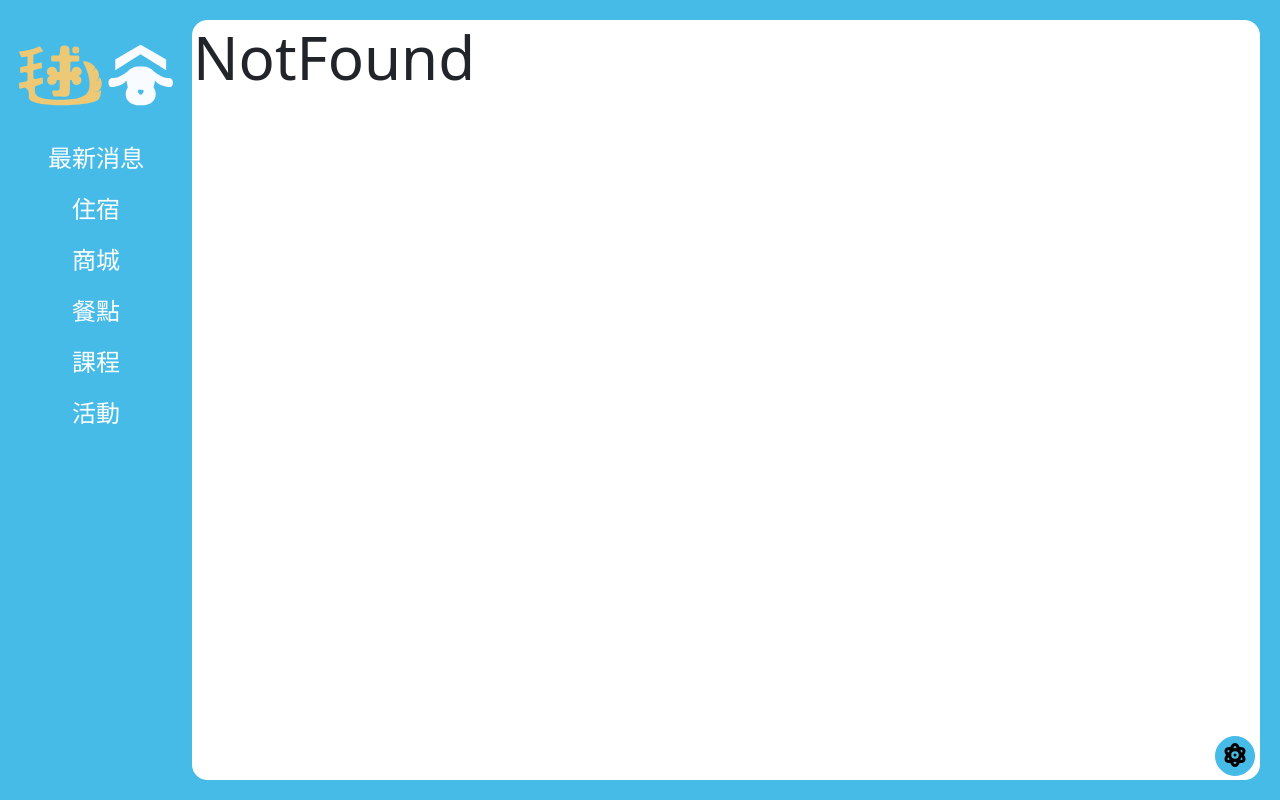
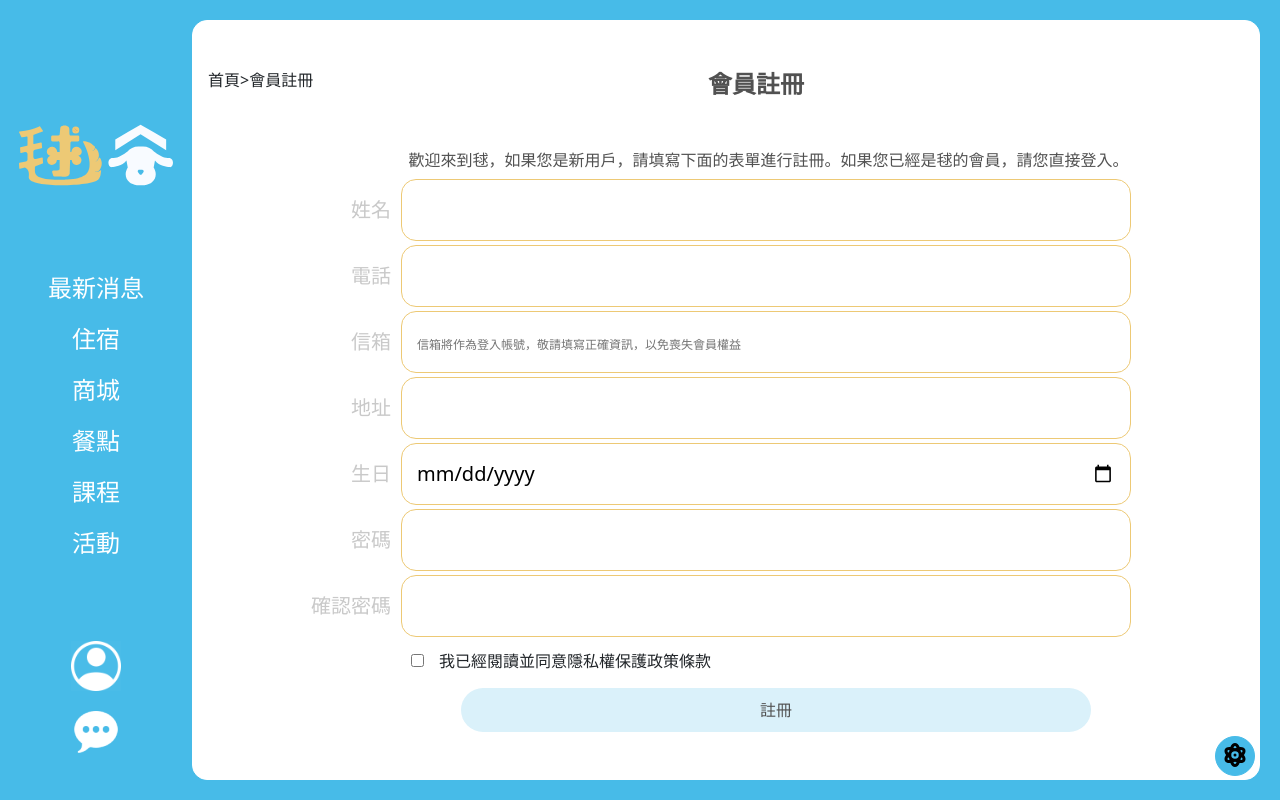
Before and after one commit to hiphop200199/ISpan129FE-team01-project, a React (Create React App) app: page /sign in a window 1280 px wide. Built offline with nearby package versions, Linux system fonts and the light colour scheme.

Commit message:
初步切註冊頁面板，補充sidebar圖案，補充註冊頁面的route。之後再把樣式調整成RWD

```diff
--- a/src/App.js
+++ b/src/App.js
@@ -2,6 +2,7 @@ import { BrowserRouter, Routes, Route, Link } from 'react-router-dom'
 import Mainlayouts from './layouts/Mainlayouts'
 import Activity from './pages/activity/Activity'
 import Course from './pages/course/Course'
+import Sign from './pages/sign/Sign'
 import HomePage from './pages/HomePage'
 import Hotel from './pages/hotel/Hotel'
 import Reserve from './pages/hotel/Reserve'
@@ -25,6 +26,7 @@ function App() {
           <Route path="latestNews" element={<LatestNews />}></Route>
           <Route path="course" element={<Course />}></Route>
           <Route path="activity" element={<Activity />}></Route>
+          <Route path="sign" element={<Sign />}></Route>
           <Route path="*" element={<NotFound />} />
         </Route>
       </Routes>
--- a/src/layouts/sidebar.js
+++ b/src/layouts/sidebar.js
@@ -1,6 +1,8 @@
 import { Link } from 'react-router-dom'
 import React from 'react'
 import Ball from '../img/layout/毬.svg' //圖片
+import Person from '../img/layout/profile.png'
+import Chat from '../img/layout/chatBubble.png'
 
 function Sidebar() {
   return (
@@ -28,6 +30,12 @@ function Sidebar() {
         <li>
           <Link to="/activity">活動</Link>
         </li>
+        <Link to="/sign">
+          <img id="profile" src={Person} alt="註冊" />
+        </Link>
+        <Link to="*">
+          <img id="chat" src={Chat} alt="聊天" />
+        </Link>
       </ul>
     </div>
   )
--- /dev/null
+++ b/src/pages/sign/Sign.js
@@ -0,0 +1,71 @@
+import React from 'react'
+
+const Sign = () => {
+  return (
+    <>
+      <div className="member-container">
+        <h4 className="member-route">首頁&gt;會員註冊</h4>
+        <section className="member-main">
+          <h1 className="member-title">會員註冊</h1>
+          <span className="member-subtitle">
+            歡迎來到毬，如果您是新用戶，請填寫下面的表單進行註冊。如果您已經是毬的會員，請您直接登入。
+          </span>
+          <form className="member-form">
+            <label className="member-label">
+              姓名
+              <input id="name" type="text" name="name" />
+            </label>
+
+            <label className="member-label">
+              電話
+              <input id="phone" type="tel" name="phone" />
+            </label>
+
+            <label className="member-label">
+              信箱
+              <input
+                id="email"
+                type="email"
+                name="email"
+                placeholder="信箱將作為登入帳號，敬請填寫正確資訊，以免喪失會員權益"
+              />
+            </label>
+
+            <label className="member-label">
+              地址
+              <input id="address" type="text" name="address" />
+            </label>
+
+            <label className="member-label">
+              生日
+              <input id="birthday" type="date" name="birthday" />
+            </label>
+
+            <label className="member-label">
+              密碼
+              <input id="password" type="password" name="password" />
+            </label>
+
+            <label id="member-label-check-password">
+              確認密碼
+              <input
+                id="check-password"
+                type="password"
+                name="check-password"
+              />
+            </label>
+
+            <label id="member-label-policy">
+              <input id="policy" type="checkbox" name="policy"></input>
+              我已經閱讀並同意隱私權保護政策條款
+            </label>
+
+            <input id="submit" type="submit" value="註冊" />
+          </form>
+        </section>
+      </div>
+    </>
+  )
+}
+
+export default Sign
--- a/src/style/_layout.scss
+++ b/src/style/_layout.scss
@@ -17,13 +17,24 @@
 .sidebar{
     display: flex;
     flex-direction: column;
-    // justify-content: space-around;
+     /*justify-content: space-around; */
     align-items: center;
     img{
         display: block;
         margin: auto;
         width: 80%;
         height: 100px;
+        margin-top: 80px;
+    }
+    img#profile,img#chat{
+        width: 50px;
+        height: 50px;
+    }
+    img#profile{
+        margin: 80px auto 10px auto;
+    }
+    img#chat{
+        margin: 15px auto 10px auto;
     }
 }
 // .sidebar > img{
@@ -35,6 +46,7 @@
     width: 100%;
     list-style: none;
     text-align: center;
+    margin-top: 50px;
     margin-left: 0;
     padding-left: 0;
 }
--- a/src/style/index.scss
+++ b/src/style/index.scss
@@ -4,3 +4,4 @@
 @import '_layout.scss';
 @import '_card.scss';
 @import 'reserve.scss';
+@import 'member.scss';
--- /dev/null
+++ b/src/style/member.scss
@@ -0,0 +1,83 @@
+*{
+    padding: 0;
+    margin: 0;
+    box-sizing: border-box;
+}
+.member-container{
+    position: relative;
+    display: flex;
+    justify-content: center;
+    align-items: center;
+    height: calc(100vh - 40px);
+
+    & .member-route{
+        position: absolute;
+        left:15px;
+        top: 50px;
+        font-size: 16px;
+    }
+    & .member-main{
+        display: flex;
+        flex-direction: column;
+        justify-content: center;
+        align-items: center;
+        width: 830px;
+        & .member-title{
+            font-size: 24px;
+            font-weight: 700;
+            color: #515151;
+            margin: 0px 0px 25px 60px;
+        }
+        & .member-subtitle{
+            font-size: 16px;
+            color: #515151;
+            margin:25px 0px 5px 85px;
+        }
+        & .member-form{
+            display: flex;
+            flex-direction: column;
+            & #member-label-check-password  input,.member-label  input{
+
+                    margin: 2px 10px;
+                    padding: 15px;
+                    border-radius: 15px;
+                    border:1px solid #EDC975;
+                    outline: none;
+                    width: 730px;
+
+            }
+            & #member-label-check-password{
+                margin-left: none;
+                font-size: 20px;
+                color: #c9c9c9;
+            }
+            & .member-label{
+                font-size: 20px;
+                color: #c9c9c9;
+                margin-left: 40px;
+                & #email::placeholder{
+                    font-size: 12px;
+                }
+
+
+            }
+            & #member-label-policy{
+                font-size: 16px;
+                & #policy{
+                    margin:15px 15px 5px 100px;
+                }
+               }
+            & #submit{
+                width: 630px;
+                border-radius: 30px;
+                background-color: #DAF1FA;
+                color: #515151;
+                font-size: 16px;
+                border: none;
+                padding: 10px;
+                margin: 15px auto auto 150px;
+            }
+        }
+
+    }
+}
```
Also changed, not shown: src/img/layout/chatBubble.png (added), src/img/layout/profile.png (added).
